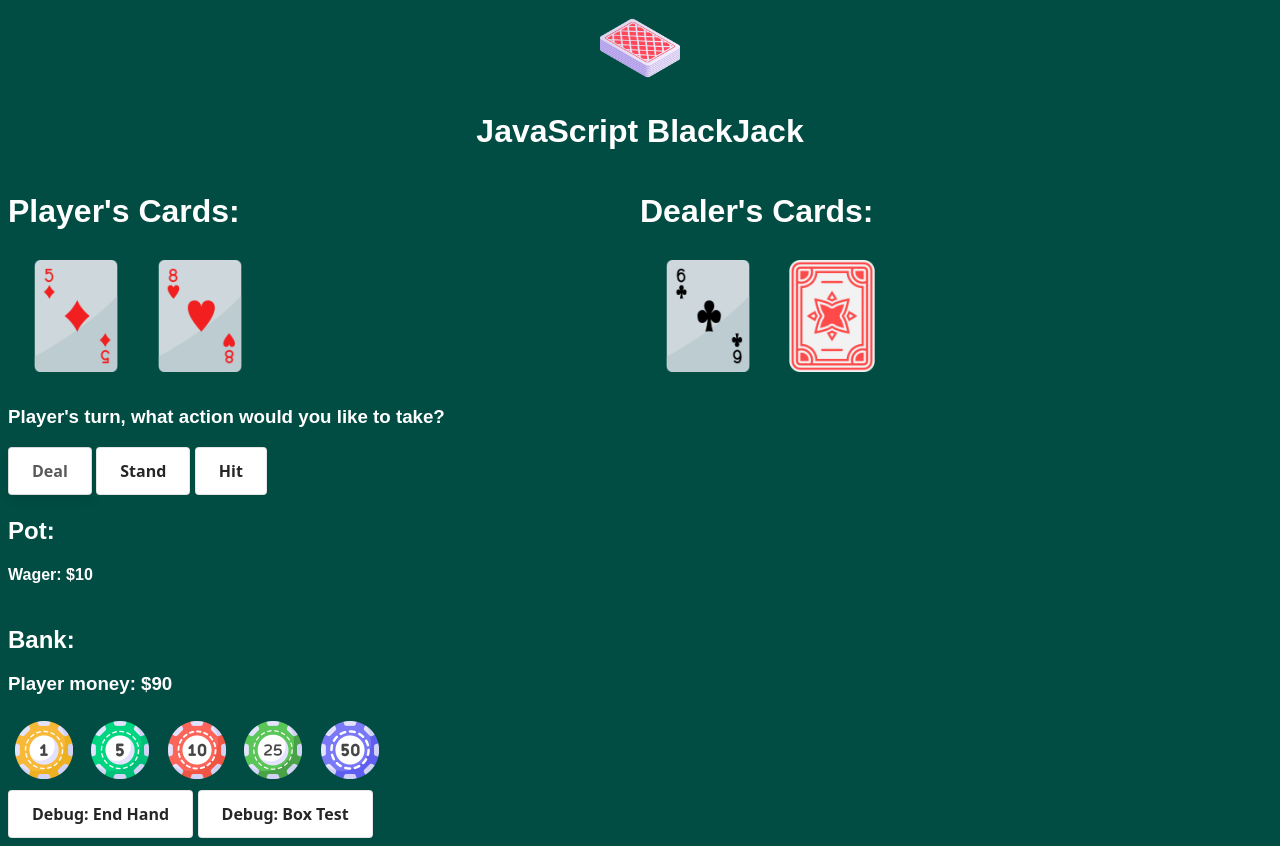
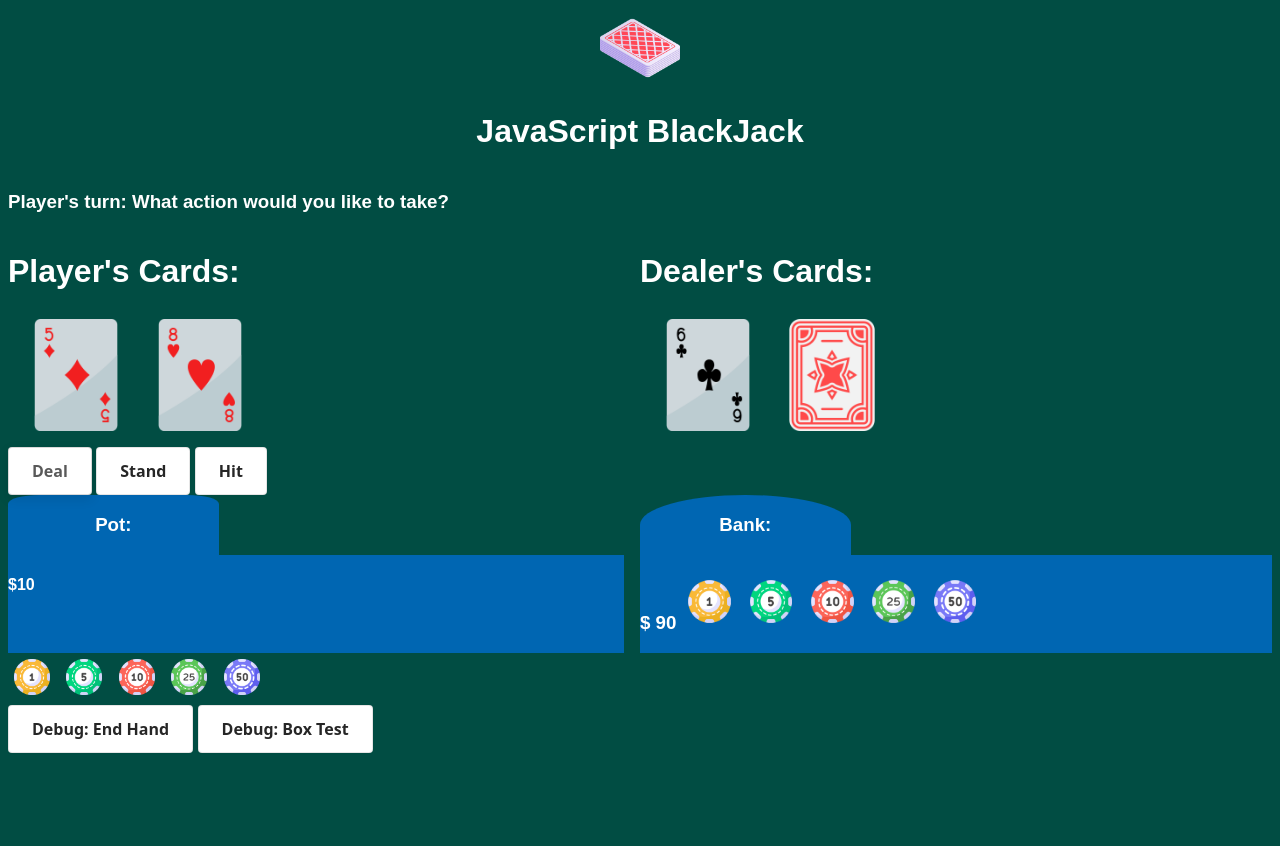
Before and after one commit to P1ct0/BlackJack, a plain HTML site: page index.html in a window 1280 px wide. Both pictures are taken after a click on the button "Deal". After the commit the page ends 800 px from the top, so only its background shows below. Drawn offline with nearby package versions, Linux system fonts and the light colour scheme.

Commit message:
some tweaks to css and html

```diff
--- a/game.js
+++ b/game.js
@@ -1,4 +1,4 @@
-// Create an array with full deck of cards:
+// Create an array with full deck of cards - as objects:
 var deckOfCards = [
     {ID: "HA", Suit: "Hearts", Name: "Ace", Value: 1, isAce: true},
     {ID: "H2", Suit: "Hearts", Name: "Two", Value: 2, isAce: false},
@@ -68,7 +68,7 @@ var popupActive = false;
 
 // Show player money on page load:
 $(window).on("load", function() {
-    $("#player-money").text("Player money: $" + playerMoney);
+    $("#player-money").text(playerMoney);
 });
 
 // Event Listener on Click of "Deal" button:
@@ -81,8 +81,8 @@ $("#deal").on("click", function() {
         activeHand = true;
         wager = 10;
         playerMoney = playerMoney - wager;
-        $("#wager").text("Wager: $" + wager);
-        $("#player-money").text("Player money: $" + playerMoney);
+        $("#wager").text(wager);
+        $("#player-money").text(playerMoney);
         gameMessage("");
         initialDeal()
         $("#player-card-1").attr("src","Images/Cards/" + playersCards[0].ID + ".png");
@@ -100,17 +100,17 @@ function playHand(){
     // First- establish if player has blackjack and does Dealer have blackjack?
     if (calculateScore("player") === 21 && calculateScore("dealer") !== 21) {
         playerMoney = playerMoney + (wager * 1.5) + wager;
-        $("#player-money").text("Player money: $" + playerMoney);
+        $("#player-money").text(playerMoney);
         messagePopup("Playe has BlackJack! Winnings: $" + (wager * 1.5));
         endHand();
     } else if (calculateScore("player") === 21 && calculateScore("dealer") === 21) {
         messagePopup("Push! Both Player and Dealer have Blackjack")
         playerMoney += wager;
-        $("#player-money").text("Player money: $" + playerMoney);
+        $("#player-money").text(playerMoney);
         endHand();
     } else {
         // if not blackjack: give player next options activate playerDecision:
-        gameMessage("Player's turn, what action would you like to take?");
+        gameMessage("Player's turn: What action would you like to take?");
         playerDecision = true;
     }
 }
@@ -154,11 +154,6 @@ $("#doubleDown").on("click", playerDoubleDown);
 $("#split").on("click", playerSplit);
 $("#surrender").on("click", playerSurrender);
 
-// Event Listenter for popup box actions (initial testing / debug)
-$("#box-test").on("click", function() {
-    messagePopup("New String :)");
-});
-
 // Functions for player actions based on above Event Listeners:
 
 function playerStand() {
@@ -179,6 +174,7 @@ function playerHit() {
             messagePopup("Player Busts");
             playerDecision = false;
             activeHand = false;
+            endHand();
         }
     }
 }
@@ -194,6 +190,7 @@ function playerDoubleDown() {
             messagePopup("Player Busts");
             playerDecision = false;
             activeHand = false;
+            endHand();
         } else {
             playerDecision = false;
             dealerTurn();
@@ -205,7 +202,7 @@ function playerSurrender() {
     if (playerDecision) {
         gameMessage("Player Surrenders");
         playerMoney = playerMoney + (wager * 0.5);
-        gameMessage("Player money: $" + playerMoney);
+        gameMessage(playerMoney);
         playerDecision = false;
         activeHand = false;
     }
@@ -233,17 +230,21 @@ function dealerTurn() {
     if (dealerHandValue > 21) {
         messagePopup("Dealer Busts! Player wins: $" + wager);
         playerMoney = playerMoney + wager + wager;
-        $("#player-money").text("Player money: $" + playerMoney);
+        $("#player-money").text(playerMoney);
+        endHand();
     } else if (dealerHandValue > playerHandValue) {
-        messagePopup("Dealer Wins")
+        messagePopup("Dealer Wins");
+        endHand();
     } else if (dealerHandValue === playerHandValue) {
         messagePopup("Push")
         playerMoney += wager;
-        $("#player-money").text("Player money: $" + playerMoney);
+        $("#player-money").text(playerMoney);
+        endHand();
     } else {
         messagePopup("Player Wins: $" + wager);
         playerMoney = playerMoney + wager + wager;
-        $("#player-money").text("Player money: $" + playerMoney);
+        $("#player-money").text(playerMoney);
+        endHand();
     }
     activeHand = false;
 }
@@ -266,8 +267,8 @@ function endHand() {
     $(".additional-card").remove();
     playerHandValue = 0;
     dealerHandValue = 0;
-    $("#player-money").text("Player money: $" + playerMoney);
-    $("#wager").text("Wager: $");
+    $("#player-money").text(playerMoney);
+    $("#wager").text("");
     playerDecision = false;
     $("#player-card-1").attr("src","Images/Cards/Back.png");
     $("#player-card-2").attr("src","Images/Cards/Back.png");
--- a/index.html
+++ b/index.html
@@ -11,6 +11,9 @@
             <div class="box-1">
                 <img src="Images/deck-of-card.png" id="deck-of-cards">
                 <h1>JavaScript BlackJack</h1>
+            </div>
+            <div class="box-10" id="game-message-box">
+                <h3 id="game-message"></h3>
             </div>
             <div class="box-8">
                 <h1>Player's Cards:</h1>
@@ -26,9 +29,6 @@
                     <img src="images/cards/Back.png" class="card-img" id="dealer-card-2">
                 </div>
             </div>
-            <div class="box-10" id="game-message-box">
-                <h3 id="game-message"></h3>
-            </div>
             <div class="box-2">
                 <button id="deal">Deal</button>
                 <button id="stand">Stand</button>
@@ -37,13 +37,27 @@
                 <button id="split" class="hidden-buttons">Split</button>
                 <button id="surrender" class="hidden-buttons">Surrender</button>
             </div>
+            <div class="pot-header-div">
+                <h3>Pot:</h3>
+            </div>
+            <div class="bank-header-div">
+                <h3>Bank:</h3>
+            </div>
             <div class="box-11">
-                    <h2>Pot:</h2>
-                    <h4 id="wager">Wager: </h4>
+                    <h4>$<span id="wager"></span></h4>
             </div>
             <div class="box-12">
-                    <h2>Bank:</h2>
-                    <h3 id="player-money">$ </h3>
+                    <h3>
+                        $
+                        <span id="player-money">0</span>
+                        <span>
+                            <img src="Images/Chips/OneChip.png" class="chip-img" id="one-chip">
+                            <img src="Images/Chips/FiveChip.png" class="chip-img" id="five-chip">
+                            <img src="Images/Chips/TenChip.png" class="chip-img" id="ten-chip">
+                            <img src="Images/Chips/TwentyFiveChip.png" class="chip-img" id="twentyfive-chip">
+                            <img src="Images/Chips/FiftyChip.png" class="chip-img" id="fifty-chip">
+                        </span>
+                    </h3>
             </div>
             <div class="box-3">
                     <img src="Images/Chips/OneChip.png" class="chip-img" id="one-chip">
--- a/styles.css
+++ b/styles.css
@@ -67,7 +67,7 @@ button:active {
 }
 
 .chip-img {
-    height: 4em;
+    height: 2.5em;
     margin: 0.25em;
 }
 
@@ -78,7 +78,7 @@ button:active {
 .grid-container {
     display: grid;
     grid-template-columns: repeat(6, 1fr);
-    grid-auto-rows: minmax(50px, auto);
+    grid-auto-rows: minmax(5px, auto);
 
   }
 
@@ -95,22 +95,6 @@ button:active {
     grid-column: 1 / 7;
 }
 
-.box-4 {
-    grid-column-start: 3;
-}
-
-.box-5 {
-    grid-column-start: 4;
-}
-
-.box-6 {
-    grid-column-start: 5;
-}
-
-.box-7 {
-    grid-column-start: 6;
-}
-
 .box-8 {
     grid-column: 1 / 4;
 }
@@ -123,12 +107,29 @@ button:active {
     grid-column: 1 / 7;
 }
 
+.pot-header-div {
+    grid-column: 1 / 2;
+    background-color: #0066b2;
+    text-align: center;
+    border-radius: 15% 15% 0% 0%;
+}
+
+.bank-header-div {
+    grid-column: 4 / 5;
+    background-color: #0066b2;
+    text-align: center;
+    border-radius: 50% 50% 0% 0%;
+}
+
 .box-11 {
-    grid-column: 1 / 7;
+    grid-column: 1 / 4;
+    background-color: #0066b2;
+    border-right: 1em solid #014D43;
 }
 
 .box-12 {
-    grid-column: 1 / 7;
+    grid-column: 4 / 7;
+    background-color: #0066b2;
 }
 
 .hidden-buttons {
```
